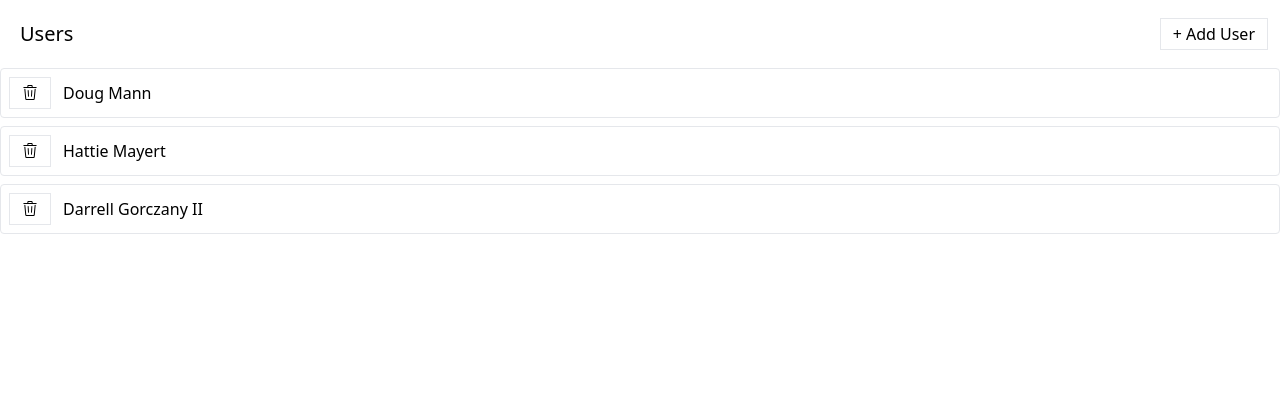
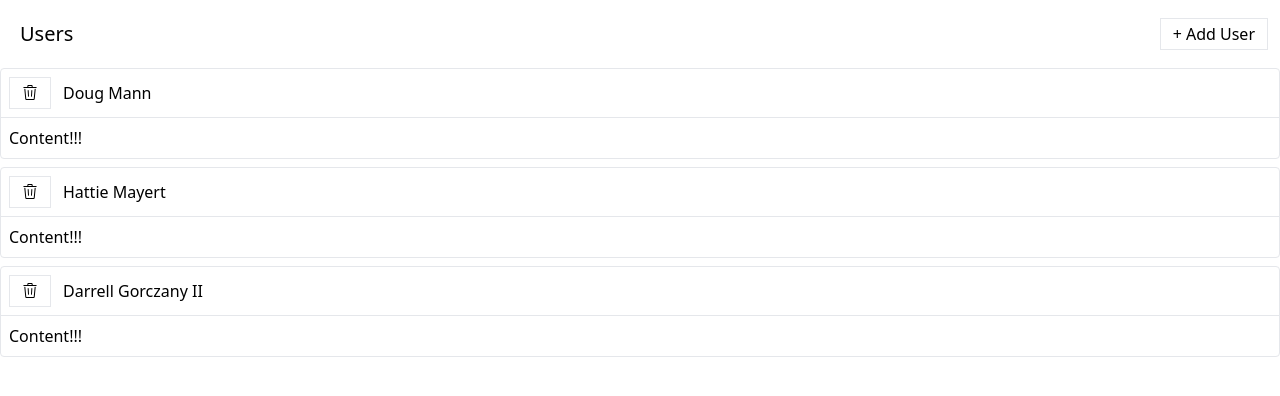
Before and after one commit to andbudha/media_app_async_thunks, a React (Vite) app: page / in a window 1280 px wide. Shown: the top 396 px of the page. Built offline with nearby package versions, Linux system fonts and the light colour scheme; data requests are answered from the project's data file.

Commit message:
ExpandablePanel component created

```diff
--- /dev/null
+++ b/src/components/ExpandablePanel.jsx
@@ -0,0 +1,12 @@
+export const ExpandabalePanel = ({ header, children }) => {
+  return (
+    <div className="mb-2 border rounded">
+      <div className="flex p-2 justify-between items-center cursor-pointer">
+        <div className="flex flex-row items-center justify-between">
+          {header}
+        </div>
+      </div>
+      <div className="p-2 border-t">{children}</div>
+    </div>
+  );
+};
--- a/src/components/UsersListItem.jsx
+++ b/src/components/UsersListItem.jsx
@@ -2,6 +2,7 @@ import { GoTrash } from 'react-icons/go';
 import Button from './Button';
 import { useThunk } from '../hooks/use-thunk';
 import { deleteUser } from '../store';
+import { ExpandabalePanel } from './ExpandablePanel';
 
 export const UsersListItem = ({ user }) => {
   const [doDeleteUser, isLoading, error] = useThunk(deleteUser);
@@ -9,17 +10,16 @@ export const UsersListItem = ({ user }) => {
   const handleClick = () => {
     doDeleteUser(user);
   };
-  return (
-    <div className="mb-2 border rounded">
-      <div className="flex p-2 justify-between items-center cursor-pointer">
-        <div className="flex flex-row items-center justify-between">
-          <Button className="mr-3" loading={isLoading} onClick={handleClick}>
-            <GoTrash />
-          </Button>
-          {error && <div>Error deleting user!</div>}
-          {user.name}
-        </div>
-      </div>
-    </div>
+
+  const header = (
+    <>
+      <Button className="mr-3" loading={isLoading} onClick={handleClick}>
+        <GoTrash />
+      </Button>
+      {error && <div>Error deleting user!</div>}
+      {user.name}
+    </>
   );
+
+  return <ExpandabalePanel header={header}>Content!!!</ExpandabalePanel>;
 };
```
